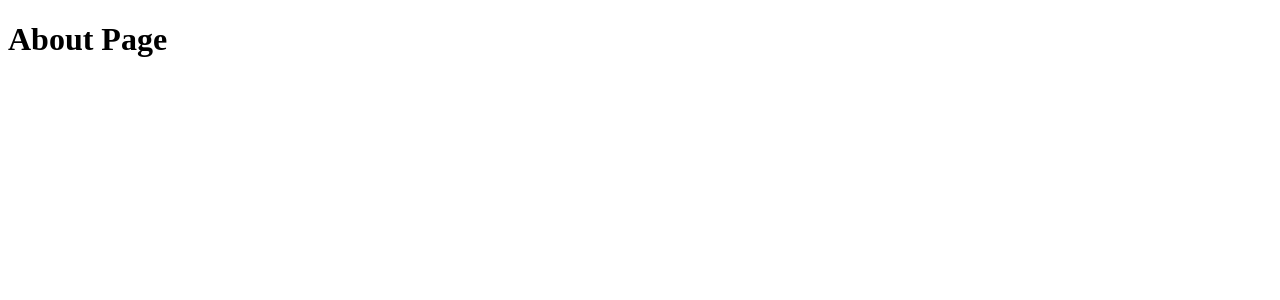
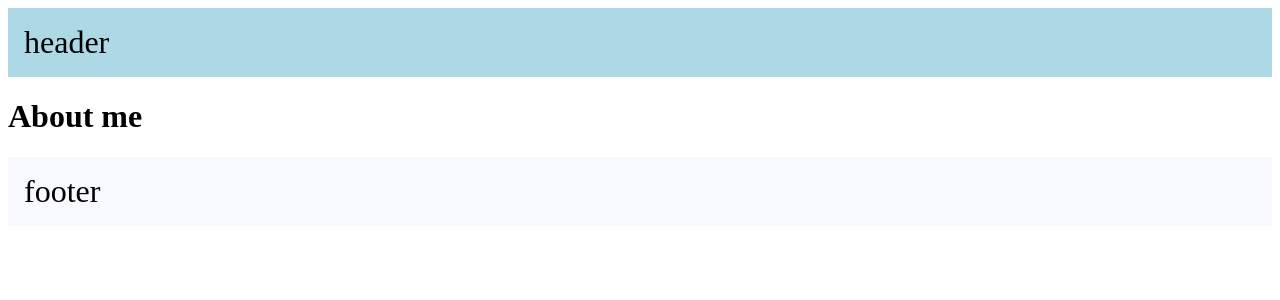
Before and after one commit to vinciCode999/next-course, a Next.js app in the folder hello-world/: page /about in a window 1280 px wide. Shown: the top 300 px of the page. Built offline with nearby package versions, Linux system fonts and the light colour scheme.

Commit message:
lesson11: handling title metadata

```diff
--- a/hello-world/src/app/about/page.tsx
+++ b/hello-world/src/app/about/page.tsx
@@ -1,5 +1,8 @@
+export const metadata = {
+  title: "About Halulabs"
+}
 export default function About(){
   return(
-    <h1>About Page</h1>
+    <h1>About me</h1>
   )
 }
--- a/hello-world/src/app/layout.tsx
+++ b/hello-world/src/app/layout.tsx
@@ -11,7 +11,17 @@ export default function RootLayout({
   return (
     <html lang="en">
       <body>
+        <header style={{
+          backgroundColor:"lightblue",
+          padding:"1rem",
+          fontSize:"2rem"
+        }}>header</header>
         {children}
+        <footer style={{
+          backgroundColor:"ghostwhite",
+          padding:"1rem",
+          fontSize:"2rem"
+        }}>footer</footer>
       </body>
     </html>
   )
```
Also changed, not shown: hello-world/src/app/products/[productId]/page.tsx (+18 -1 lines), 2 other files (tests, documents, lock files or other folders).
